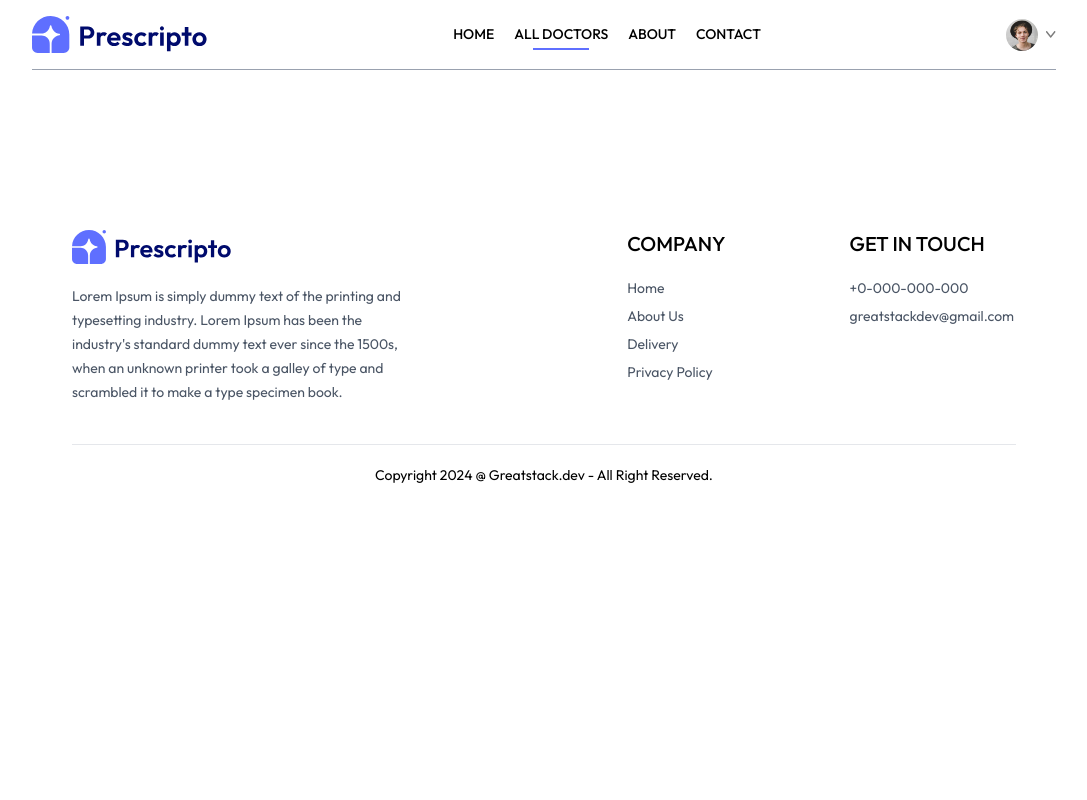
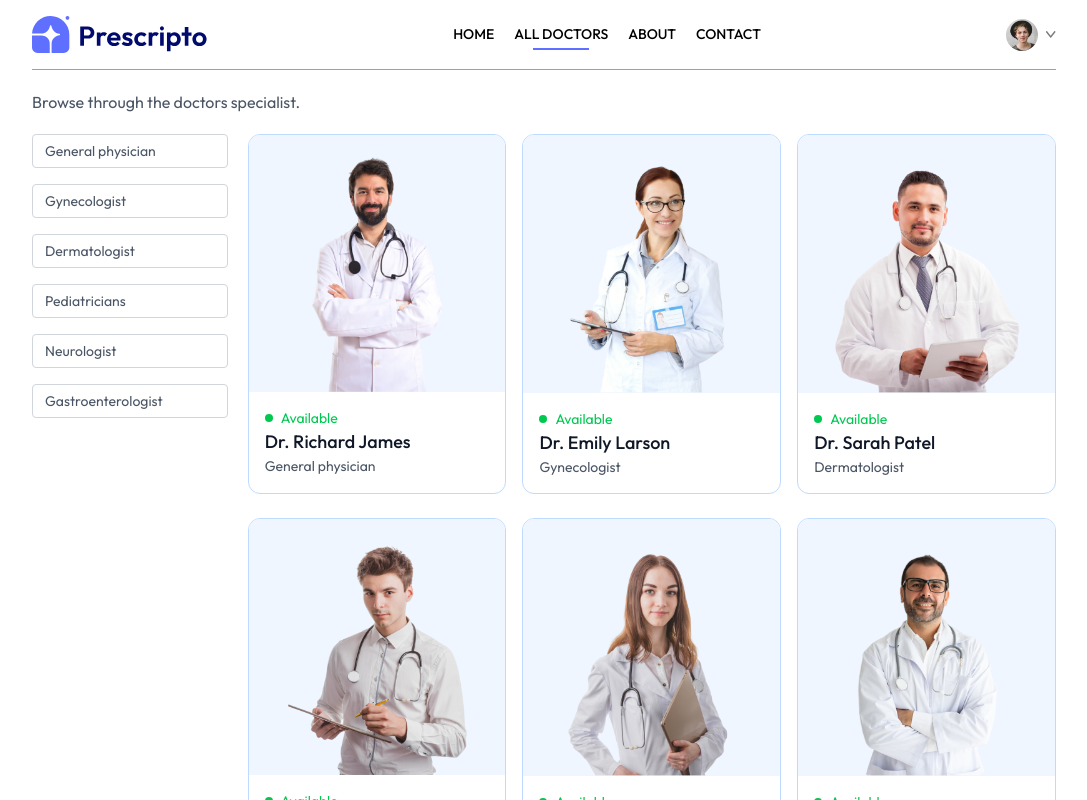
Before and after one commit to ameen209/VitaConnect, a React (Vite) app in the folder Frontend/: page /doctors in a window 1280 px wide. Shown: the top 800 px of the page, without its empty margins (96-1183 px from the left). Built offline with nearby package versions, Linux system fonts and the light colour scheme.

Commit message:
alldoctors page created

```diff
--- a/Frontend/src/assets/assets.js
+++ b/Frontend/src/assets/assets.js
@@ -230,7 +230,7 @@
         _id: 'doc11',
         name: 'Dr. Zoe Kelly',
         image: doc11,
-        speciality: 'Neurologist',
+        speciality: 'Gastroenterologist',
         degree: 'MBBS',
         experience: '4 Years',
         about: 'Dr. Davis has a strong commitment to delivering comprehensive medical care, focusing on preventive medicine, early diagnosis, and effective treatment strategies. Dr. Davis has a strong commitment to delivering comprehensive medical care, focusing on preventive medicine, early diagnosis, and effective treatment strategies.',
--- a/Frontend/src/components/Banner.jsx
+++ b/Frontend/src/components/Banner.jsx
@@ -13,7 +13,7 @@
             <p>Book Appointment</p>
             <p className='mt-4'>With 100+ Trusted Doctors</p>
         </div>
-        <button onClick={()=>{navigate('/login'); scrollTo(0,0)}} className='bg-white text-sm sm:text-base text-gray-600 px-8 py-3 rounded-full mt-6 hover:scale-105 transition-all'>Create Account</button>
+        <button onClick={()=>{navigate('/login'); scrollTo(0,0)}} className='bg-white text-sm sm:text-base text-gray-600 px-8 py-3 rounded-full mt-6 hover:scale-105 transition-all cursor-pointer'>Create Account</button>
       </div>
 
       <div className='hidden md:block md:w-1/2 lg:w-[370px] relative'>
--- a/Frontend/src/pages/Doctors.jsx
+++ b/Frontend/src/pages/Doctors.jsx
@@ -1,8 +1,60 @@
-import React from 'react'
+import React, { useContext, useEffect, useState } from 'react'
+import { useNavigate, useParams } from 'react-router-dom'
+import { AppContext } from '../context/AppContext';
 
 const Doctors = () => {
+
+  const { speciality } = useParams();
+  const {doctors} = useContext(AppContext);
+  const [filterDoc,setFilterDoc] = useState([]);
+  const navigate = useNavigate()
+
+  const applyFilter = ()=>{
+    if(speciality){
+      setFilterDoc(doctors.filter(doc => doc.speciality === speciality))
+    }
+    else{
+      setFilterDoc(doctors)
+    }
+  }
+
+  useEffect(()=>{
+    applyFilter()
+  },[doctors,speciality])
+
   return (
     <div>
+      <p className='text-gray-600'>Browse through the doctors specialist.</p>
+
+      <div className='flex flex-col sm:flex-row items-start gap-5 mt-5'>
+
+        <div className='flex flex-col gap-4 text-sm text-gray-600'>
+          <p onClick={()=> speciality === 'General physician' ? navigate('/doctors') : navigate('/doctors/General physician')} className={`w-[94vw] sm:w-auto pl-3 py-1.5 pr-16 border border-gray-300 rounded transition-all cursor-pointer ${speciality === "General physician" ? "bg-indigo-100 text-black" : ""}`}>General physician</p>
+          <p onClick={()=> speciality === 'Gynecologist' ? navigate('/doctors') : navigate('/doctors/Gynecologist')} className={`w-[94vw] sm:w-auto pl-3 py-1.5 pr-16 border border-gray-300 rounded transition-all cursor-pointer ${speciality === "Gynecologist" ? "bg-indigo-100 text-black" : ""}`}>Gynecologist</p>
+          <p onClick={()=> speciality === 'Dermatologist' ? navigate('/doctors') : navigate('/doctors/Dermatologist')} className={`w-[94vw] sm:w-auto pl-3 py-1.5 pr-16 border border-gray-300 rounded transition-all cursor-pointer ${speciality === "Dermatologist" ? "bg-indigo-100 text-black" : ""}`}>Dermatologist</p>
+          <p onClick={()=> speciality === 'Pediatricians' ? navigate('/doctors') : navigate('/doctors/Pediatricians')} className={`w-[94vw] sm:w-auto pl-3 py-1.5 pr-16 border border-gray-300 rounded transition-all cursor-pointer ${speciality === "Pediatricians" ? "bg-indigo-100 text-black" : ""}`}>Pediatricians</p>
+          <p onClick={()=> speciality === 'Neurologist' ? navigate('/doctors') : navigate('/doctors/Neurologist')} className={`w-[94vw] sm:w-auto pl-3 py-1.5 pr-16 border border-gray-300 rounded transition-all cursor-pointer ${speciality === "Neurologist" ? "bg-indigo-100 text-black" : ""}`}>Neurologist</p>
+          <p onClick={()=> speciality === 'Gastroenterologist' ? navigate('/doctors') : navigate('/doctors/Gastroenterologist')} className={`w-[94vw] sm:w-auto pl-3 py-1.5 pr-16 border border-gray-300 rounded transition-all cursor-pointer ${speciality === "Gastroenterologist" ? "bg-indigo-100 text-black" : ""}`}>Gastroenterologist</p>
+        </div>
+
+        <div className='w-full grid grid-cols-auto gap-4 gap-y-6'>
+            {
+              filterDoc.map((item,index)=>(
+                <div onClick={()=>navigate(`/appointment/${item._id}`)} className='border border-blue-200 rounded-xl overflow-hidden cursor-pointer hover:translate-y-[-10px] transition-all duration-500' key={index}>
+                    <img className='bg-blue-50' src={item.image} alt="" />
+                    <div className='p-4'>
+                        <div className='flex items-center gap-2 text-sm text-center text-green-500'>
+                            <p className='w-2 h-2 bg-green-500 rounded-full'></p><p>Available</p>
+                        </div>
+                        <p className='text-gray-900 text-lg font-medium'>{item.name}</p>
+                        <p className='text-gray-600 text-sm'>{item.speciality}</p>
+                    </div>
+                </div>
+            ))
+            }
+        </div>
+
+      </div>
 
     </div>
   )
```
